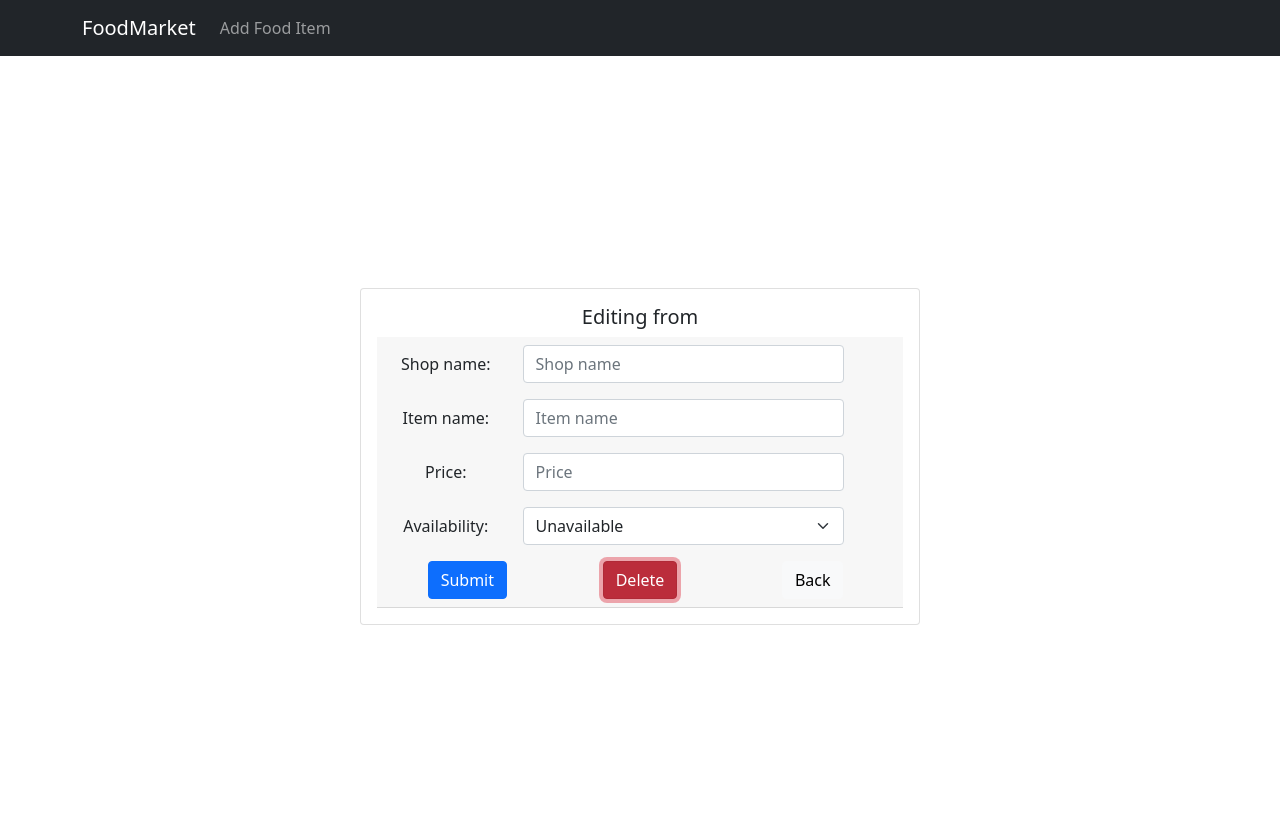
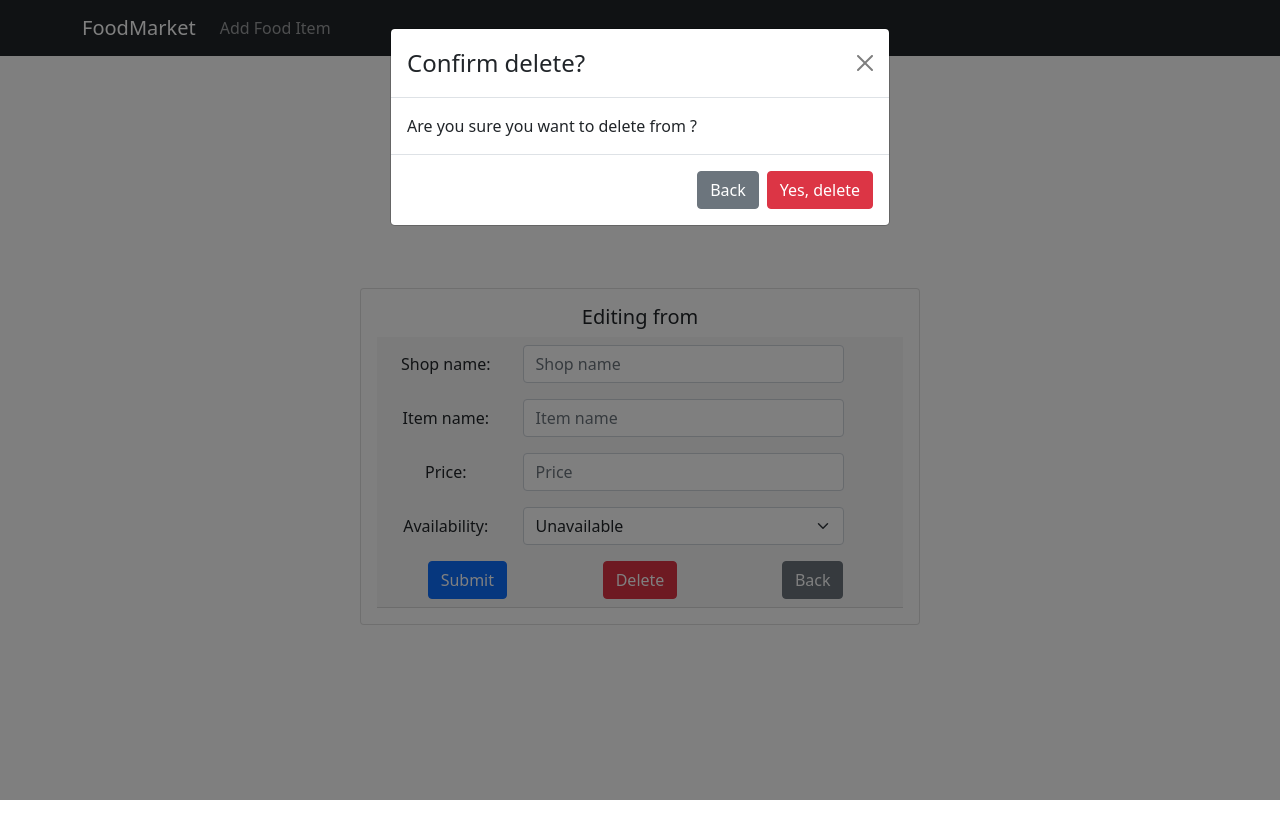
Before and after one commit to helloitsxinyi/ezmarket-client, a React (Create React App) app in the folder client/: page /items/1 in a window 1280 px wide. Both pictures are taken after a click on the button "Delete". Shown: the top 838 px of the page. Built offline with nearby package versions, Linux system fonts and the light colour scheme; no server answers.

Commit message:
add modal

```diff
--- a/client/src/components/Edit.js
+++ b/client/src/components/Edit.js
@@ -8,14 +8,18 @@ import Form from "react-bootstrap/Form";
 import ItemDataService from "../services/ItemDataService";
 import { useParams, Link, useNavigate } from "react-router-dom";
 import Toast from "react-bootstrap/Toast";
+import Modal from "react-bootstrap/Modal";
 
 function Edit() {
   const [item, setItem] = useState({});
   const [showToast, setShowToast] = useState(false);
-
   const [success, setSuccess] = useState(false);
+  const [showModal, setShowModal] = useState(false);
   const { id } = useParams();
   const navigate = useNavigate();
+
+  const handleClose = () => setShowModal(false);
+  const handleShow = () => setShowModal(true);
 
   useEffect(() => {
     ItemDataService.retrieve(`http://localhost:8000/items/${id}`)
@@ -85,6 +89,7 @@ function Edit() {
           </Toast>
         </Col>
       </Row>
+
       {/* TODO: fix placement of card */}
       <Container className="d-flex vh-100">
         <Row className="m-auto align-self-center">
@@ -176,13 +181,13 @@ function Edit() {
                       </Button>
                     </Col>
                     <Col>
-                      <Button variant="danger" onClick={deleteItem}>
+                      <Button variant="danger" onClick={handleShow}>
                         Delete
                       </Button>
                     </Col>
                     <Col>
                       <Link to={"/"} className="btn-custom">
-                        <Button variant="light">Back</Button>
+                        <Button variant="secondary">Back</Button>
                       </Link>
                     </Col>
                   </Row>
@@ -191,6 +196,24 @@ function Edit() {
             </Card>
           </Col>
         </Row>
+
+        <Modal show={showModal} onHide={handleClose}>
+          <Modal.Header closeButton>
+            <Modal.Title>Confirm delete?</Modal.Title>
+          </Modal.Header>
+          <Modal.Body>
+            Are you sure you want to delete <b>{item.itemName} </b>from{" "}
+            <b>{item.shopName}</b>?
+          </Modal.Body>
+          <Modal.Footer>
+            <Button variant="secondary" onClick={handleClose}>
+              Back
+            </Button>
+            <Button variant="danger" onClick={deleteItem}>
+              Yes, delete
+            </Button>
+          </Modal.Footer>
+        </Modal>
       </Container>
     </Container>
   );
```
